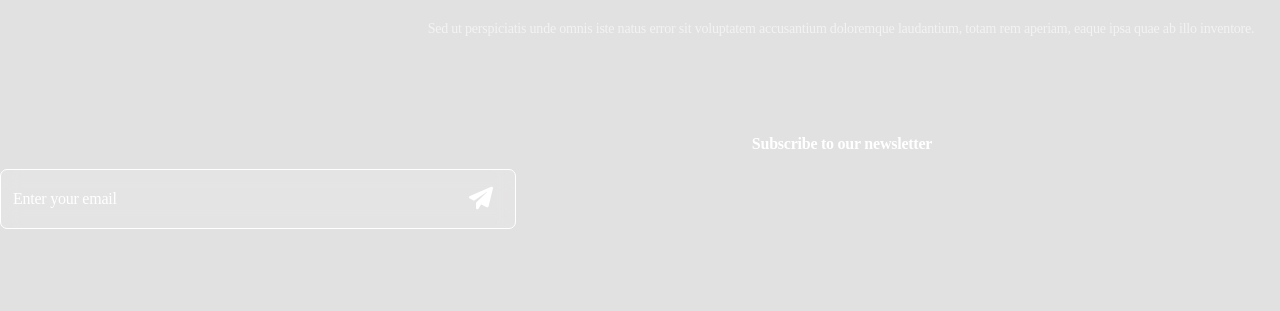
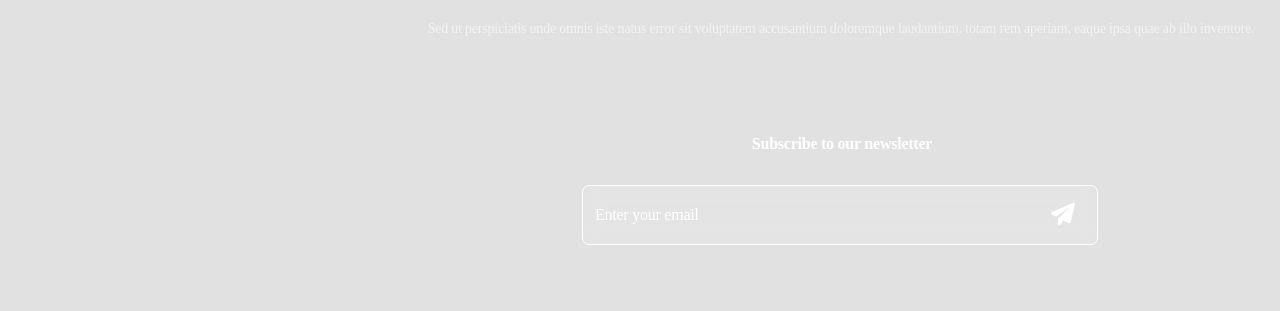
Before and after one commit to yeon-jae/dfluid_web, a React (Create React App) app in the folder dfluid-website/: page / in a window 1280 px wide. Shown: the part 1220-1531 px from the top of the page. Built offline with nearby package versions, Linux system fonts and the light colour scheme; no server answers.

Commit message:
style: 2nd section email style수정

```diff
--- a/dfluid-website/src/styles/FullBleedSection.css
+++ b/dfluid-website/src/styles/FullBleedSection.css
@@ -61,9 +61,14 @@
     color: rgba(255, 255, 255, 0.6);
 }
 
-.bleed-input{
+.bleed-input {
+    display: flex;
+    justify-content: center;
+    align-items: center;
+    flex-direction: column;
+    text-align: center;
     margin-top: 95px;
-}
+  }
 .bleed-input p{
     margin: 0 146px 16px 150px;
     font-family: Exo2;
```
